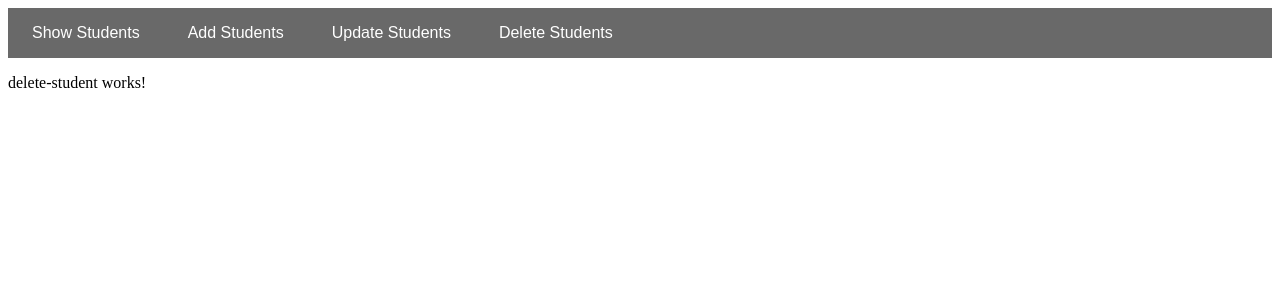
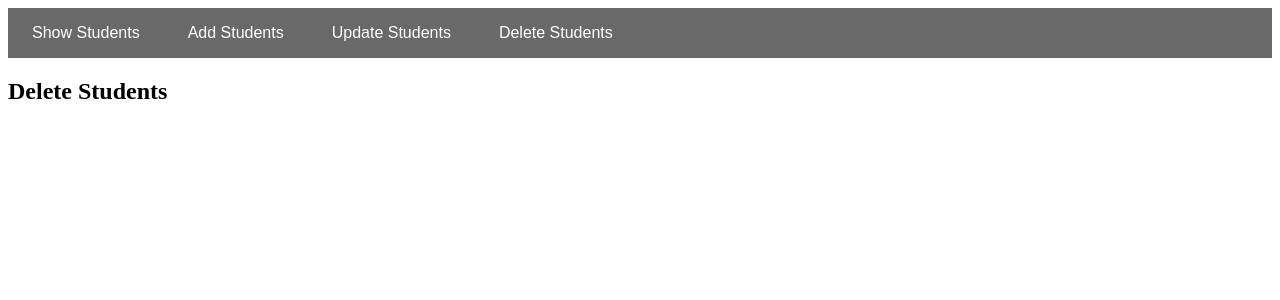
Before and after one commit to brianpojo56/studentCRUD, an Angular app: page /delete-student in a window 1280 px wide. Shown: the top 300 px of the page. Built offline with nearby package versions, Linux system fonts and the light colour scheme.

Commit message:
Maintain local state of student list

```diff
--- a/src/app/add-student/add-student.component.html
+++ b/src/app/add-student/add-student.component.html
@@ -1,4 +1,4 @@
-
+<h2>Add Students</h2>
 <form [formGroup]="studentForm" (ngSubmit)="onSubmit()">
 <div class="form-panel">
   <table>
--- a/src/app/add-student/add-student.component.ts
+++ b/src/app/add-student/add-student.component.ts
@@ -9,6 +9,7 @@ import { Student } from '../student';
   styleUrls: ['./add-student.component.css']
 })
 export class AddStudentComponent implements OnInit {
+  students: Student[];
 
   constructor(private fb: FormBuilder, private studentService: StudentService) {
     (this as any).studentForm = this.createStudentForm();
@@ -47,6 +48,12 @@ export class AddStudentComponent implements OnInit {
   }
 
   ngOnInit() {
+    this.getStudents();
+  }
+
+  getStudents(): void {
+    this.studentService.getStudents()
+      .subscribe(students => this.students = students);
   }
 
   onSubmit() {
--- a/src/app/delete-student/delete-student.component.html
+++ b/src/app/delete-student/delete-student.component.html
@@ -1,3 +1 @@
-<p>
-  delete-student works!
-</p>
+<h2>Delete Students</h2>
--- a/src/app/update-student/update-student.component.html
+++ b/src/app/update-student/update-student.component.html
@@ -1,3 +1 @@
-<p>
-  update-student works!
-</p>
+<h2>Update Students</h2>
```
